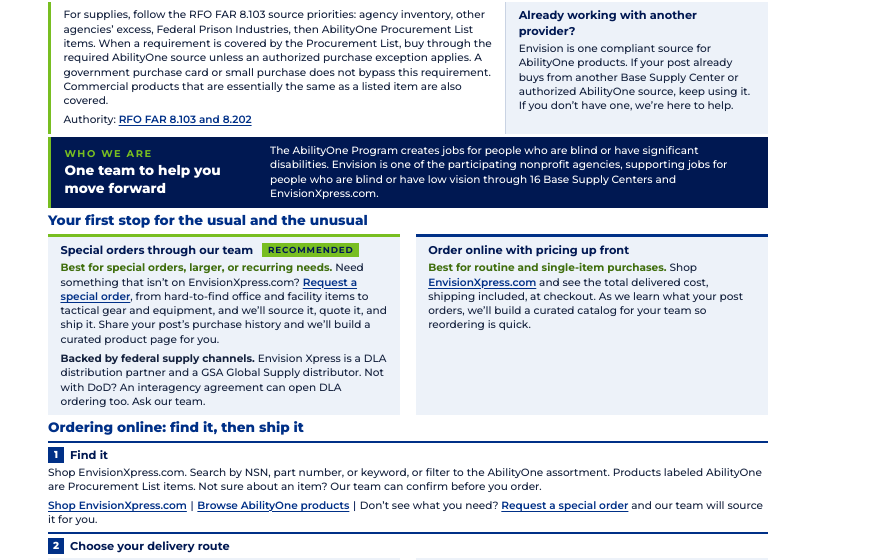
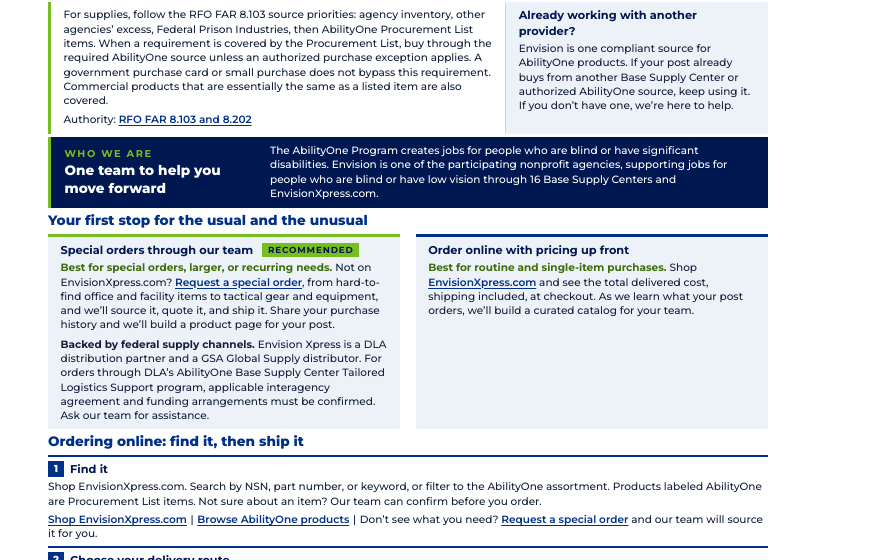
Before and after one commit to LauraRestum/envision-capabilites-services, a plain HTML site: page sources/state-guide/guide.html in a window 1280 px wide. Shown: the part 158-718 px from the top of the page, without its empty margins (0-879 px from the left). Drawn offline with Linux system fonts and the light colour scheme.

Commit message:
State page and PDF: use Sebastian's TLS wording per Justin's correction
Co-Authored-By: Claude Opus 5.5 <noreply@anthropic.com>
Claude-Session: https://claude.ai/code/session_01MdkoXn38fkZVY7a3JNAVtz

```diff
--- a/sources/state-guide/guide.html
+++ b/sources/state-guide/guide.html
@@ -127,12 +127,12 @@
     <div class="ways">
       <div class="way team">
         <h3>Special orders through our team <span class="tag">Recommended</span></h3>
-        <p><span class="best">Best for special orders, larger, or recurring needs.</span> Need something that isn&rsquo;t on EnvisionXpress.com? <a href="https://www.envisionxpress.com/request-a-quote/">Request a special order</a>, from hard-to-find office and facility items to tactical gear and equipment, and we&rsquo;ll source it, quote it, and ship it. Share your post&rsquo;s purchase history and we&rsquo;ll build a curated product page for you.</p>
-        <p><strong>Backed by federal supply channels.</strong> Envision Xpress is a DLA distribution partner and a GSA Global Supply distributor. Not with DoD? An interagency agreement can open DLA ordering too. Ask our team.</p>
+        <p><span class="best">Best for special orders, larger, or recurring needs.</span> Not on EnvisionXpress.com? <a href="https://www.envisionxpress.com/request-a-quote/">Request a special order</a>, from hard-to-find office and facility items to tactical gear and equipment, and we&rsquo;ll source it, quote it, and ship it. Share your purchase history and we&rsquo;ll build a product page for your post.</p>
+        <p><strong>Backed by federal supply channels.</strong> Envision Xpress is a DLA distribution partner and a GSA Global Supply distributor. For orders through DLA&rsquo;s AbilityOne Base Supply Center Tailored Logistics Support program, applicable interagency agreement and funding arrangements must be confirmed. Ask our team for assistance.</p>
       </div>
       <div class="way">
         <h3>Order online with pricing up front</h3>
-        <p><span class="best">Best for routine and single-item purchases.</span> Shop <a href="https://www.envisionxpress.com/">EnvisionXpress.com</a> and see the total delivered cost, shipping included, at checkout. As we learn what your post orders, we&rsquo;ll build a curated catalog for your team so reordering is quick.</p>
+        <p><span class="best">Best for routine and single-item purchases.</span> Shop <a href="https://www.envisionxpress.com/">EnvisionXpress.com</a> and see the total delivered cost, shipping included, at checkout. As we learn what your post orders, we&rsquo;ll build a curated catalog for your team.</p>
       </div>
     </div>
   </section>
```
Also changed, not shown: state/index.html (+1 -1 lines), 2 other files.
